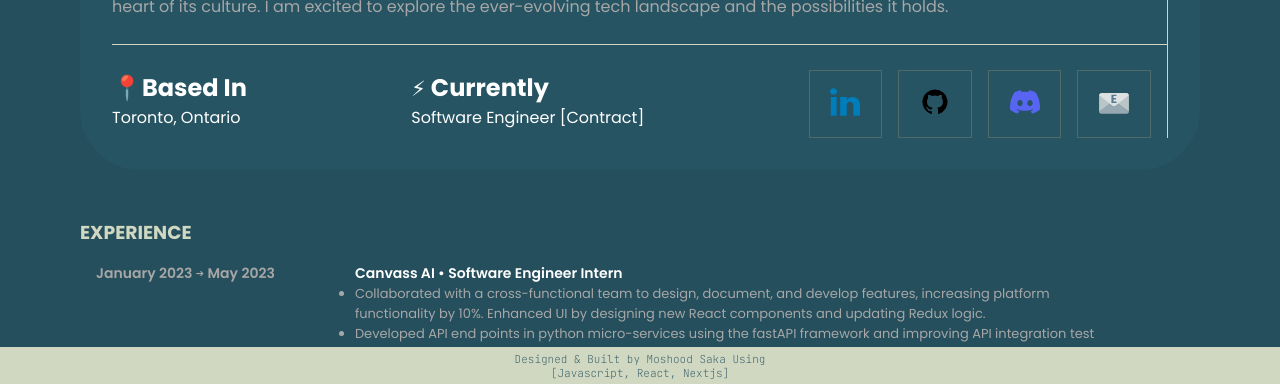
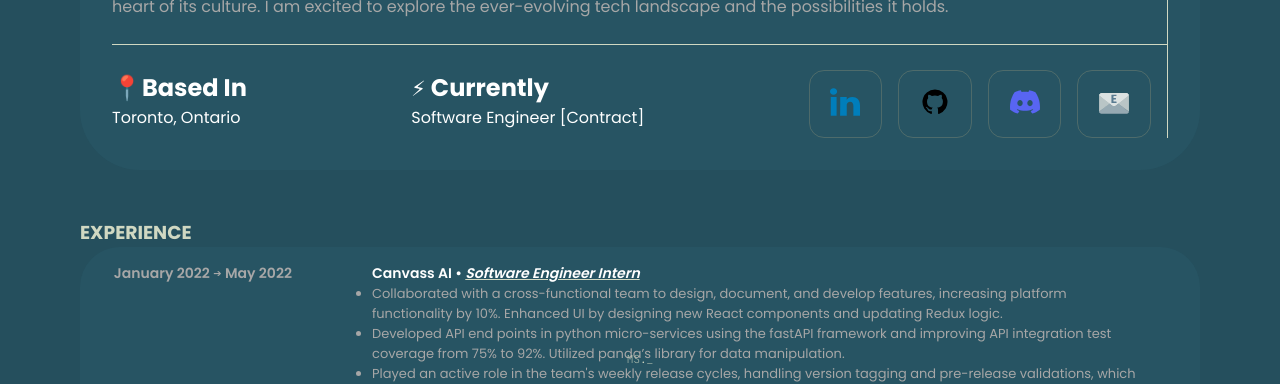
Before and after one commit to saka01/personalportfolio, a Next.js app: page / in a window 1280 px wide. Shown: the part 413-797 px from the top of the page. Built offline with nearby package versions, Linux system fonts and the light colour scheme.

Commit message:
added a few tweaks, cant resist adding more stuff lolllll

```diff
--- a/components/Footer.js
+++ b/components/Footer.js
@@ -4,8 +4,7 @@ import DevName from "./DevName";
 const Footer = () => {
   return (
     <footer style={footerStyle}>
-      <DevName text={`Designed & Built by Moshood Saka Using
-        [Javascript, React, Nextjs]`} />
+      <DevName text={`MS._`} />
     </footer>
   );
 };
@@ -20,8 +19,8 @@ const footerStyle = {
   textAlign: "center",
   fontFamily: "JetBrains mono",
   whiteSpace: "pre-line",
-  color: "#254f5d",
-  backgroundColor: "#d0d8c2",
+  color: "#d0d8c2",
+  // backgroundColor: "#aaa27c4c",
   fontFamily: "JetBrains mono",
   fontWeight: 400,
   fontSize: "11px",
--- a/components/ProjectCard.jsx
+++ b/components/ProjectCard.jsx
@@ -3,45 +3,28 @@ import Link from "next/link";
 import Marquee from "react-fast-marquee";
 import styles from '../styles/ProjectPage.module.css';
 import Skills from "./resume/Skills";
+import Image from "next/image";
 
 
 const ProjectCard = ({ projectsData }) => {
-  const exData = [
-    {
-      pname: "Splixe",
-      briefDesc: "Crypto Data",
-      techStack: ["JS", "React"],
-      pic: "/images/hotn.png",
-      tag: "p",
-    },
-  ];
 
   return (
     <div className={styles.projectList}>
       {projectsData.map((project, index) => (
+        <Link key={index} href={project.link} legacyBehavior>
         <div
-          href={`/project/${project.pname}`}
           key={index}
           className={styles.projectCard}
         >
-          <Link
-            key={index}
-            index
-            href={`/project/${project.pname}`}
-            legacyBehavior
-          >
-            <a key={index} className={styles.cardLink}>
-              <h2>{project.pname}</h2>
-              <br />
+          <div key={index} className={styles.projectHeader}>
+            <h2>{project.pname}</h2>
 
-              <p>{project.briefDesc}</p>
-
-              <br />
-              {/* <p>{project.techStack}</p> */}
-              <Skills skillsList={project.skillsList}/>
-            </a>
-          </Link>
+          <p>{project.briefDesc}</p>
+            <br />
+          <Skills skillsList={project.skillsList} />
+          </div>
         </div>
+        </Link>
       ))}
     </div>
   );
--- a/components/projects.js
+++ b/components/projects.js
@@ -7,21 +7,27 @@ const ProjectPage = () => {
     {
       pname: "Canteenly",
       briefDesc:
-        "Web App to help HomeCooks with logistics and customer retention",
-      skillsList: ["JavaScript", "NodeJS", "React", "TailwindCSS", "Google Firebase"],
-      pic: "/images/hotn.png",
-    },
-    {
-      pname: "Partyer",
-      briefDesc: "Web App to host events.",
-      skillsList: ["JavaScript", "NodeJS", "React", "PostgreSQL"],
-      pic: "/images/hotn.png",
+        "A Web App to help HomeCooks with logistics and increase customer retention",
+      skillsList: [
+        "JavaScript",
+        "NodeJS",
+        "React",
+        "TailwindCSS",
+        "Google Firebase",
+      ],
+      link: "https://canteenly.vercel.app/",
     },
     {
       pname: "Portfolio",
-      briefDesc: "Personal Portfolio",
-      skillsList: ["TypeScript", "JavaScript"],
-      pic: "/images/hotn.png",
+      briefDesc: "My Personal Portfolio",
+      skillsList: ["TypeScript", "JavaScript", "ReactJS", "NextJS", "Vercel"],
+      link: "https://www.moshoodsaka.com",
+    },
+    {
+      pname: "Lotide",
+      briefDesc: "A Mini Clone of the Lodash NPM Library",
+      skillsList: ["JavaScript", "Chai", "Mocha"],
+      link: "https://www.npmjs.com/package/@saka01/lotide",
     },
   ];
   return (
--- a/components/resume/Experience.js
+++ b/components/resume/Experience.js
@@ -3,35 +3,52 @@ const Experience = () => {
   const Edata = [
     {
       companyName: "Canvass AI",
-      workTime: "January 2023 ➔ May 2023",
+      workTime: "January 2022 ➔ May 2022",
       workTitle: "Software Engineer Intern",
       workNotes: [
         "Collaborated with a cross-functional team to design, document, and develop features, increasing platform functionality by 10%. Enhanced UI by designing new React components and updating Redux logic.",
         "Developed API end points in python micro-services using the fastAPI framework and improving API integration test coverage from 75% to 92%. Utilized panda’s library for data manipulation.",
         "Played an active role in the team's weekly release cycles, handling version tagging and pre-release validations, which led to a 5% decrease in deployment-related issues.",
       ],
-      skillsList: ["JavaScript", "ReactJS", "Python", "Docker", "Pandas", "Circle CI"],
+      skillsList: [
+        "JavaScript",
+        "ReactJS",
+        "Python",
+        "Docker",
+        "Pandas",
+        "Circle CI",
+      ],
     },
     {
       companyName: "SM Software Consulting",
-      workTime: "January 2023 ➔ May 2023",
+      workTime: "September 2021 ➔ May 2021",
       workTitle: "Mobile Application Engineer Intern",
       workNotes: [
         "Transform an initial employment app concept into a cross-platform application, impacting the job search experience for a diverse user base of 1,000+ individuals.",
         "Produced 5 mobile screens using React-Native making navigation easier and structured the redux logic needed to have a seamless user experience.",
         "Backend built with NodeJS, executed a secure end-to-end user authentication flow using JWTokens, ensuring data security.",
       ],
-      skillsList: ["JavaScript", "React-Native", "MSSQL", "PostgreSQL"],
+      skillsList: ["JavaScript", "React-Native", "MSSQL", "NodeJS"],
     },
     {
       companyName: "Google",
-      workTime: "January 2021 ➔ May 2021",
+      workTime: "February 2021 ➔ May 2021",
       workTitle: "Software Product Sprint Participant",
+      workNotes: [
+        "Collaborated with a cross-functional team to build a crypto web app with real-time and historical data display.",
+        "Increased user management efficiency by 90%, by implementing Google OAUTH in Python and effectively utilized Google Cloud for data management and application deployment.",
+      ],
+      skillsList: ["HTML/CSS", "JavaScript", "Google Cloud", "Java"],
+    },
+    {
+      companyName: "Google",
+      workTime: "July 2021 ➔ July 2021",
+      workTitle: "Computer Science Summer Institute Participant",
       workNotes: [
         "Developed a resume builder as part of a team, utilizing HTML/CSS to build a resume template.",
         "Increased user management efficiency by 90%, by implementing Google OAUTH in Python and effectively utilized Google Cloud for data management and application deployment.",
       ],
-      skillsList: ["HTML/CSS","JavaScript", "Python", "Google Cloud"],
+      skillsList: ["HTML/CSS", "JavaScript", "Python", "Google Cloud"],
     },
   ];
 
@@ -43,7 +60,10 @@ const Experience = () => {
           <div className="experience_header">
             <p className="workTime">{job.workTime}</p>
             <div className="workInfo">
-              <p className="workTitle">{`${job.companyName}  •  ${job.workTitle}`}</p>
+              <p className="workTitle">
+                {`${job.companyName}  • `}
+                <i className="custyItalics">{job.workTitle}</i>
+              </p>
               <ul>
                 {job.workNotes.map((note, index) => (
                   <li key={index}>{note}</li>
--- a/styles/ProjectPage.module.css
+++ b/styles/ProjectPage.module.css
@@ -6,35 +6,40 @@
 }
 .projectList {
   display: flex;
+  flex-direction: row;
   flex-wrap: wrap; /* Allow items to wrap to the next line if they exceed the container width */
   justify-content: space-evenly; /* Horizontal alignment */
   align-items: center; /* Vertical alignment */
 }
+.projectHeader{
+  display: flex;
+  flex-direction: column;
+  justify-content: center;
+  align-items: center;
+}
 
 .projectCard {
-  /* border: 1.5px solid grey; */
+  display: flex;
+  flex-direction: column;
+  /* border: 1.5px solid #d0d8c2; */
   border-radius: 40px;
-  padding: 20px;
+  padding: 2.5em;
   background-color: #aaa27c4c;
   margin: 10px;
-  width: 30em;
-  height: 15em;
+  /* width: 35%; */
+  /* height: 15em; */
   /* min-width: 300px;
   min-height: 200px; */
-  position: relative;
+  /* position: relative; */
 }
 
 .projectCard:hover {
-  border-color: #ffffffff; /* Highlight color on hover (adjust the opacity as needed) */
-  /* background-color: rgba(0, 0, 0, 0.7); */
+  border: 1px solid #d0d8c2;
+
   cursor: pointer;
-  color: #121312;
 
 }
-.projectCard:hover button {
-  display: block;
 
-}
 .cardLink {
   text-decoration: none;
   color: white;
@@ -55,17 +60,3 @@
     height: auto;
   }
 }
-
-.projectCard button {
-  display: none;
-  position: absolute;
-  bottom: 10px;
-  left: 35%;
-  margin-bottom: 10em;
-  padding: 10px;
-  color: black;
-  background-color: white;
-  border: none;
-  border-radius: 20px;
-  cursor: pointer;
-}
--- a/styles/globals.css
+++ b/styles/globals.css
@@ -106,6 +106,8 @@ a {
   border: 1px solid #aaa27c4c;
   margin-right: 1em;
     padding: 1em 1.3em 0.5em 1.3em;
+  border-radius: 15px;
+
 }
 
 .customHr{
@@ -260,7 +262,7 @@ justify-content:space-around;
   color: #e7f0d8;
   padding: 0.5em;
   /* border: 5px solid rgba(128, 128, 128, 0.463); */
-  height: inherit;
+  /* height: inherit; */
 
 }
 
@@ -287,10 +289,19 @@ display: flex;
 
 .workTitle{
   color: white;
+  font-size: 5em;
 
 }
 .workTime{
   color:rgb(167, 167, 167);
+  width: 14em;
+  text-align: right;
+
+}
+.custyItalics{
+  text-decoration: underline;
+  text-decoration-color:#d0d8c2;
+  text-decoration-thickness: 0.5px;
 }
 
 .workInfo{
@@ -307,8 +318,15 @@ display: flex;
   padding-top: 1em;
   padding-bottom: 1em;
   padding-left: 1em;
-  /* background-color: white; */
+  border-radius: 40px;
+  margin-bottom: 0.5em;
   color: rgb(167, 167, 167);
+  background-color: #36758828;
+
+
+}
+.experience_card:hover{
+
 
 }
 .experience_section{
@@ -377,7 +395,7 @@ display: flex;
   display: flex;
   padding-bottom: 1em;
   border-bottom: 0.065px solid white;
-  border-right: 0px solid white;
+  border-right: 1px solid #d0d8c2;
   width: fit-content;
   justify-content: space-between; /* Horizontal alignment */
   margin: 1em;
```
Also changed, not shown: public/images/Icon=Link.png (added), public/images/Icon=Live.png (added).
